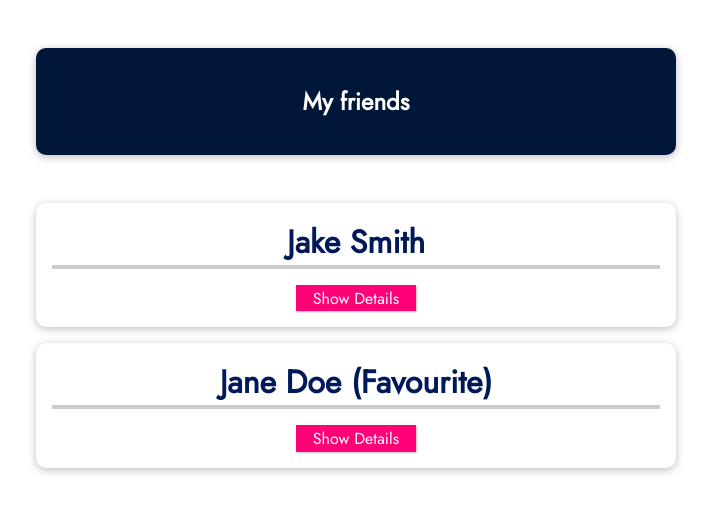
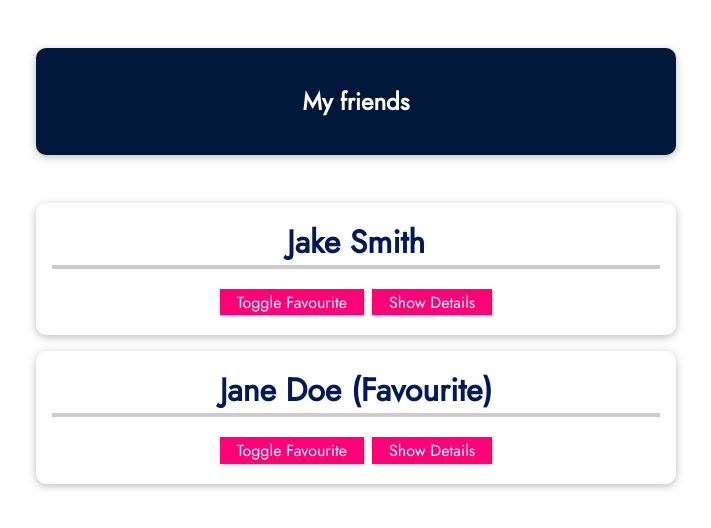
Before and after one commit to nzkks/vuejs-project, a Vue app: page / in a window 1280 px wide. Shown: the top 528 px of the page, without its empty margins (284-995 px from the left). Built offline with nearby package versions, Linux system fonts and the light colour scheme.

Commit message:
Child component to parent component interaction through 'emit'

```diff
--- a/src/App.vue
+++ b/src/App.vue
@@ -67,6 +67,7 @@ header {
   background-color: #ff0077;
   color: white;
   padding: 0.05rem 1rem;
+  margin: 0.25rem;
   box-shadow: 1px 1px 2px rgba(0, 0, 0, 0.26);
 }
 
--- a/src/components/friends/FriendContact.vue
+++ b/src/components/friends/FriendContact.vue
@@ -1,6 +1,7 @@
 <template>
   <li>
     <h2>{{ name }} {{ isFavourite ? '(Favourite)' : '' }}</h2>
+    <button @click="toggleFavourite">Toggle Favourite</button>
     <button @click="toggleDetails">{{ isDetailsVisible ? 'Hide' : 'Show' }} Details</button>
     <div v-if="isDetailsVisible">
       <p><strong>Phone:</strong> {{ phoneNumber }}</p>
@@ -34,6 +35,7 @@ export default {
       default: false,
     },
   },
+  emits: ['toggle-favourite'],
   data() {
     return {
       isDetailsVisible: false,
@@ -43,6 +45,9 @@ export default {
     toggleDetails() {
       this.isDetailsVisible = !this.isDetailsVisible;
     },
+    toggleFavourite() {
+      this.$emit('toggle-favourite', this.id);
+    },
   },
 };
 </script>
--- a/src/components/friends/FriendContacts.vue
+++ b/src/components/friends/FriendContacts.vue
@@ -10,6 +10,7 @@
         :phone-number="friend.phone"
         :email-address="friend.email"
         :is-favourite="friend.isFavourite"
+        @toggle-favourite="toggleFavouriteStatus"
       />
     </ul>
   </section>
@@ -37,6 +38,11 @@ export default {
       ],
     };
   },
-  methods: {},
+  methods: {
+    toggleFavouriteStatus(friendId) {
+      const identifiedFriend = this.friends.find(friend => friend.id === friendId);
+      identifiedFriend.isFavourite = !identifiedFriend.isFavourite;
+    },
+  },
 };
 </script>
```
